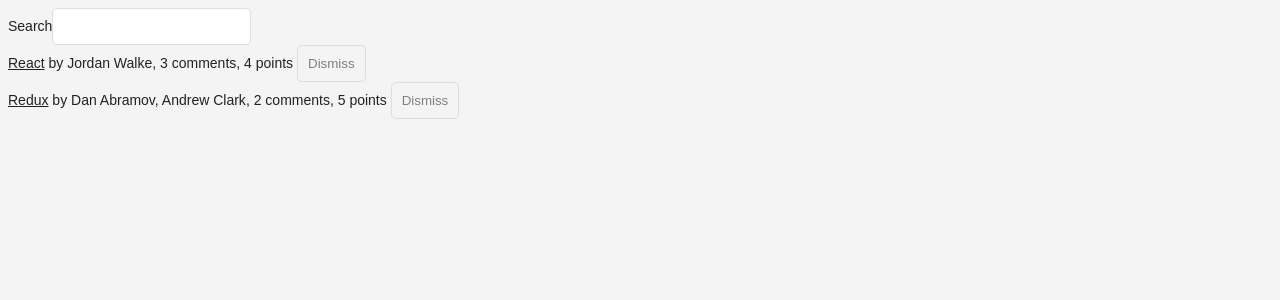
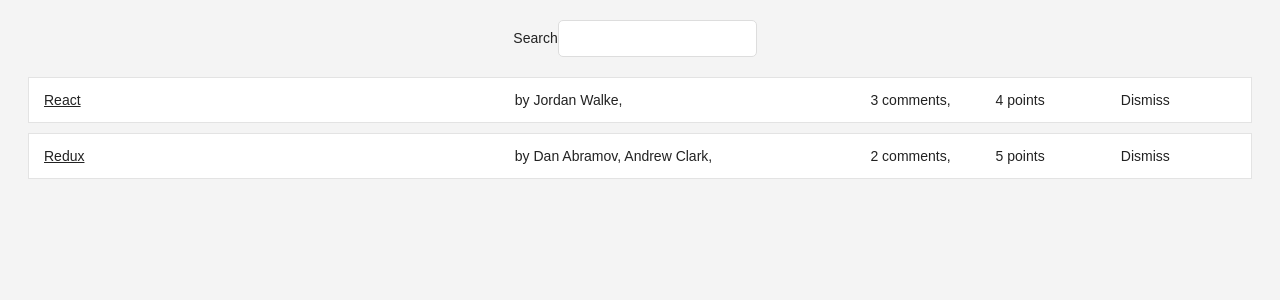
Before and after one commit to sit79/hackernews, a React (Create React App) app: page / in a window 1280 px wide. Shown: the top 300 px of the page. Built offline with nearby package versions, Linux system fonts and the light colour scheme.

Commit message:
Styling added before splitting components

```diff
--- a/src/App.js
+++ b/src/App.js
@@ -32,23 +32,35 @@
   </form>
 )
 
-const Table = ({ list, pattern, onDismiss }) => (
-  <div>
+const Table = ({ list, pattern, onDismiss }) => {
+  const column = {
+    large: { width: "40%" },
+    middle: { width: "30%" },
+    small: { width: "10%" }
+  }
+  return (
+    <div className="table">
       {list.filter(isSearched(pattern)).map(item => (
-      <div key={item.objectID}>
-        <span>
+        <div key={item.objectID} className="table-row">
+          <span style={column.large}>
             <a href={item.url}>{item.title}</a>
           </span>
-        <span> by {item.author}, </span>
-        <span>{item.num_comments} comments, </span>
-        <span>{item.points} points </span>
-        <span>
-          <Button onClick={() => onDismiss(item.objectID)}>Dismiss</Button>
+          <span style={column.middle}> by {item.author}, </span>
+          <span style={column.small}>{item.num_comments} comments, </span>
+          <span style={column.small}>{item.points} points </span>
+          <span style={column.small}>
+            <Button
+              onClick={() => onDismiss(item.objectID)}
+              className="button-inline"
+            >
+              Dismiss
+            </Button>
           </span>
         </div>
       ))}
     </div>
   )
+}
 
 const Button = ({ onClick, className = "", children }) => (
   <button onClick={onClick} className={className} type="button">
@@ -79,10 +91,12 @@
   render() {
     const { searchTerm, list } = this.state
     return (
-      <div className="App">
+      <div className="page">
+        <div className="interactions">
           <Search value={searchTerm} onChange={this.onSearchChange}>
             Search
           </Search>
+        </div>
         <Table list={list} pattern={searchTerm} onDismiss={this.onDismiss} />
       </div>
     )
```
Lines whose indentation alone changed are shown as unchanged.
